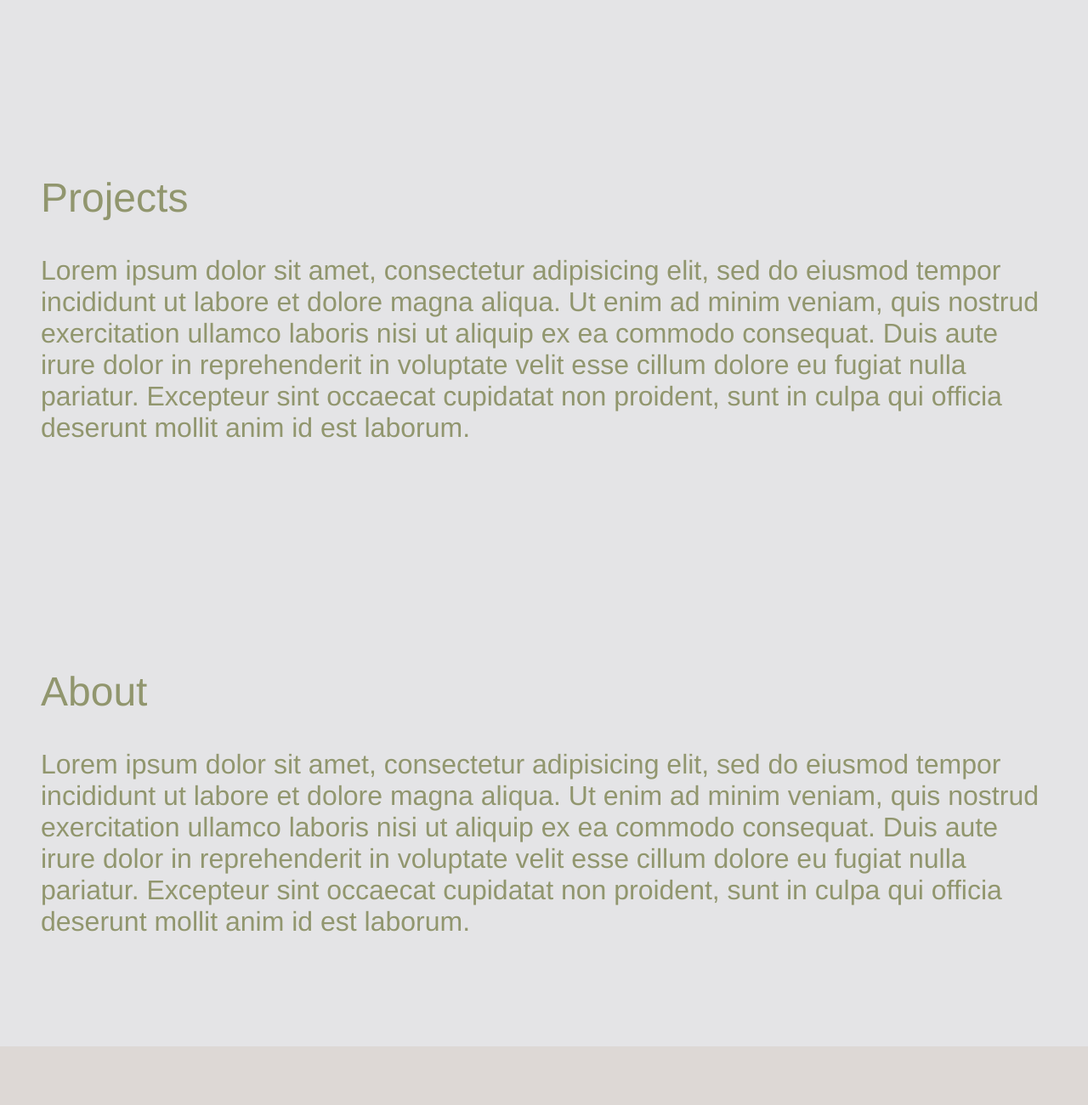
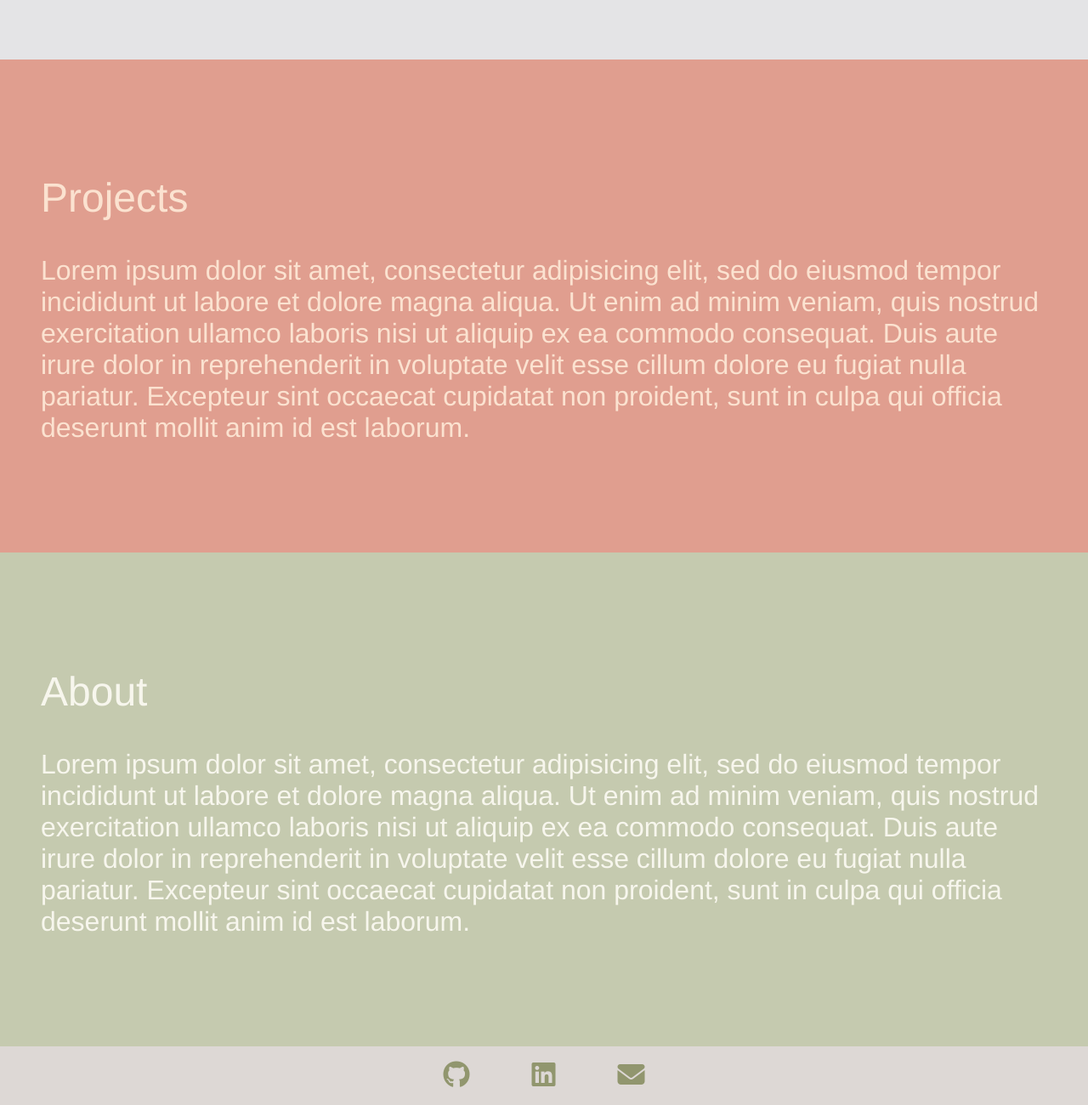
Before and after one commit to maleeratL/portfolio.github.io, a plain HTML site: page index.html in a window 1280 px wide. Shown: the part 511-1811 px from the top of the page at 85% size. Before the commit the page ends 1742 px from the top, so only its background shows below. Drawn offline with Linux system fonts and the light colour scheme.

Commit message:
style page and footer

```diff
--- a/css/style.css
+++ b/css/style.css
@@ -20,6 +20,18 @@ section{
   margin: 0;
 }
 
+#projects{
+  background: #f69a9a;
+  background: #e09e8f;
+  color: #fbe2d0;
+}
+
+#about{
+  background: #c5caaf;
+  color: #f7f6ed;
+}
+
+
 .hamburger{
   position: absolute;
   margin: 50px;
@@ -35,7 +47,7 @@ section{
 }
 
 .line-mid{
-  width: 40px;
+  width: 37px;
   height: 6px;
   background: #bcad90;
   margin-bottom: 5px;
@@ -51,7 +63,10 @@ section{
 .menu{
   width: 320px;
   height: 100%;
-  background: #bcad90;
+  /* background: #bcad90; */
+  background: #5e705d;
+  /* background: #5b7373; */
+  color: #5e705d;
   position: fixed;
   top: 0;
   /* left: -320px; */
@@ -94,3 +109,13 @@ section{
   padding: 0px 5px;
   border-radius: 40px 40px;
 }
+
+footer{
+  text-align: center;
+  padding: 1rem 2rem;
+}
+
+footer a{
+    color: #91966e;
+    margin: 0px 2rem;
+}
--- a/index.html
+++ b/index.html
@@ -46,6 +46,12 @@
       <h1>About</h1>
       <p>Lorem ipsum dolor sit amet, consectetur adipisicing elit, sed do eiusmod tempor incididunt ut labore et dolore magna aliqua. Ut enim ad minim veniam, quis nostrud exercitation ullamco laboris nisi ut aliquip ex ea commodo consequat. Duis aute irure dolor in reprehenderit in voluptate velit esse cillum dolore eu fugiat nulla pariatur. Excepteur sint occaecat cupidatat non proident, sunt in culpa qui officia deserunt mollit anim id est laborum.</p>
     </section>
+    <footer>
+      <a href="https://github.com/maleeratL"><i class="fab fa-github"></i></a>
+      <a href="#"><i class="fab fa-linkedin"></i></a>
+      <a href="#"><i class="fas fa-envelope"></i></a>
+    </footer>
+    <script src="https://kit.fontawesome.com/bdfac7b89e.js" crossorigin="anonymous"></script>
     <script type="text/javascript" src="js/script.js"></script>
   </body>
 </html>
```
